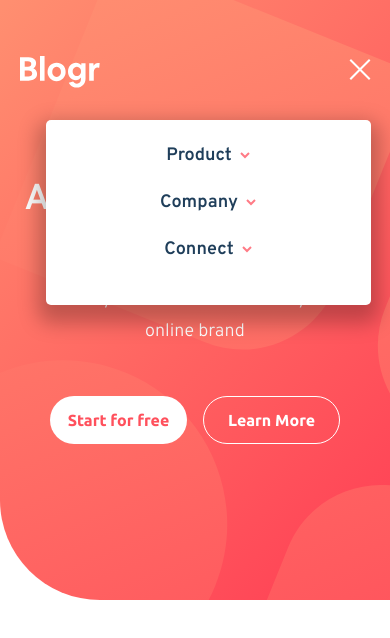
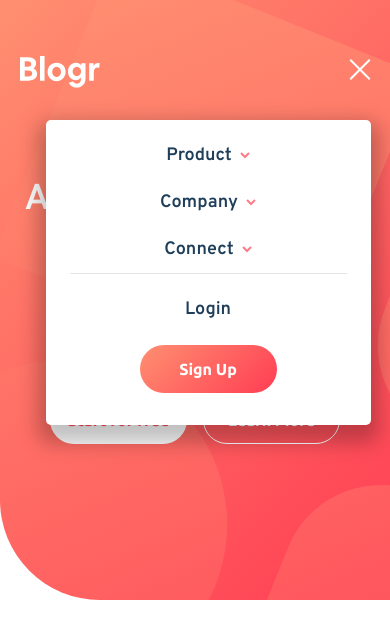
Before and after one commit to tkressma/blogr-landing-page, a React (Create React App) app: page / in a window 390 px wide. Both pictures are taken after a click on the button 357 px from the left and 72 px from the top of the page. Shown: the top 638 px of the page. Built offline with nearby package versions, Linux system fonts and the light colour scheme.

Commit message:
Finish mobile menu layout and functionality

```diff
--- a/src/components/Header/Accessibility.js
+++ b/src/components/Header/Accessibility.js
@@ -17,7 +17,7 @@ const Accessibility = (props) => {
         <React.Fragment>
       <PrimaryButton text="Start for free" />
 
-        <SecondaryButton text="Learn More" />
+        <SecondaryButton text="Learn More"/>
 
         </React.Fragment>
       )}
--- a/src/components/Header/Nav/MobileNav.js
+++ b/src/components/Header/Nav/MobileNav/MobileNav.js
@@ -1,7 +1,8 @@
 import React, { useState, useRef, useEffect } from "react";
 import MobileNavItem from "./MobileNavItem";
-import styles from "../Nav/NavItems.module.css";
+import styles from "../NavItems.module.css";
 import MobileMenu from "./MobileMenu";
+import PrimaryButton from "../../../UI/PrimaryButton"
 import classNames from 'classnames';
 
 const MobileNav = (props) => {
@@ -10,6 +11,8 @@ const MobileNav = (props) => {
   const [menuIsOpen, setMenuIsOpen] = useState(false);
   const [menuAnimation, setMenuAnimation] = useState(false);
   const [activeIndex, setActiveIndex] = useState(null);
+
+
 
   const toggleMenu = () => {
     setMenuIsOpen(!menuIsOpen);
@@ -44,13 +47,18 @@ const MobileNav = (props) => {
         ref={mobileMenuRef}
       />
 
-
-        <ul className={classNames(props.className, styles["links-wrapper-mobile"], !menuIsOpen && styles.fadeout)} ref={dropdownRef} >
+      <section className={classNames(props.className, styles["links-wrapper-mobile"], !menuIsOpen && styles.fadeout)}>
+        <ul className={styles["items-list"]} ref={dropdownRef} >
 
         {props.navItems.map((item, index) => <MobileNavItem key={index} name={item.title} subItems={item.subItems} active={index===activeIndex} onClick={() => handleActive(index)}/>)}
 
         </ul>
 
+        <a href="#" className={styles.login}>
+          Login
+        </a>
+        <PrimaryButton text="Sign Up" mobileNav="true"/>
+        </section>
     </React.Fragment>
   );
 };
--- a/src/components/Header/Nav/MobileNavItem.js
+++ b/src/components/Header/Nav/MobileNav/MobileNavItem.js
@@ -1,6 +1,7 @@
 import styles from "./MobileNavItem.module.css"
 import classNames from "classnames"
-import darkArrow from "../../../assets/icon-arrow-dark.svg"
+import MobileNavSubMenu from "./MobileNavSubMenu"
+import darkArrow from "../../../../assets/icon-arrow-dark.svg"
 const MobileNavItem = (props) => {
     return (
     <>
@@ -11,7 +12,7 @@ const MobileNavItem = (props) => {
           <img src={darkArrow} className={classNames(styles.animate, props.active && styles.rotate)} alt="Arrow for dropdown menu."/>
     </li>
 
-    {props.active && <section className={styles.submenu}>hello</section>}
+    {props.active && <MobileNavSubMenu subItems={props.subItems}/>}
     </>
     )
 
--- a/src/components/Header/Nav/MobileNavItem.module.css
+++ b/src/components/Header/Nav/MobileNav/MobileNavItem.module.css
@@ -5,8 +5,8 @@
     color: #1F3E5A;
     cursor: pointer;
     display: flex;
+    padding: 12px 0px;
     gap: 8px;
-    padding: 12px 0;
     align-items: center;
 }
 
@@ -14,17 +14,9 @@
     opacity: 75%;
 }
 
-.submenu {
-    border: 1px solid black;
-    width: 100%;
-    margin: 0 24px;
-    background-color: #2D2E40;
-    opacity: 0.08;
-    border-radius: 5px;
-  }
 
 .animate {
-    transition: transform .35s ease-in-out;
+    transition: all .35s ease-in-out;
 }
 
 .animate.rotate {
--- /dev/null
+++ b/src/components/Header/Nav/MobileNav/MobileNavSubMenu.js
@@ -0,0 +1,11 @@
+import styles from "./MobileNavSubMenu.module.css"
+const MobileNavSubMenu = (props) => {
+    return (
+    <section className={styles.submenu}>
+    <ul className={styles["submenu__list"]}>
+        {props.subItems.map(item => <li className={styles["submenu__item"]}>{item}</li>)}
+    </ul>
+    </section>
+    )
+}
+export default MobileNavSubMenu
--- /dev/null
+++ b/src/components/Header/Nav/MobileNav/MobileNavSubMenu.module.css
@@ -0,0 +1,30 @@
+.submenu {
+    width: 100%;
+    margin: 0.75rem 1.5rem 1rem;
+    background-color: #2d2e4008;
+    border-radius: 5px;
+    display: flex;
+    flex-direction: column;
+    justify-content: center;
+    align-items: center;
+  }
+
+  .submenu__list {
+      font-family: 'Overpass', sans-serif;
+      font-size: 1rem;
+      font-weight: 600;
+      text-align: center;
+      padding: 1.25rem;
+      list-style-type: none;
+      color: #1F3E5A;
+
+  }
+
+  .submenu__item {
+      cursor: pointer;
+      opacity: 75%;
+  }
+
+  .submenu__item + .submenu__item {
+      margin-top: 1rem;
+  }
--- a/src/components/Header/Nav/Nav.js
+++ b/src/components/Header/Nav/Nav.js
@@ -4,7 +4,7 @@ import styles from "./Nav.module.css";
 import Logo from "./Logo";
 import NavItems from "./NavItems";
 import Accessibility from "../Accessibility";
-import MobileNav from "./MobileNav";
+import MobileNav from "./MobileNav/MobileNav";
 
 const Nav = () => {
   const navItems = [
--- a/src/components/Header/Nav/NavItems.module.css
+++ b/src/components/Header/Nav/NavItems.module.css
@@ -21,9 +21,32 @@
   animation: fadein .35s linear forwards;
 }
 
+.items-list {
+  display: flex;
+  flex-direction: column;
+  align-items: center;
+  width: 100%;
+  border-bottom: 1px solid #E8E4E4;
+}
+
+.login {
+  color: #1F3E5A;
+  font-size: 18px;
+  font-weight: 600;
+  font-family: "Overpass", sans-serif;
+  text-decoration: none;
+  margin: 1.5rem 0;
+}
+
+.login:hover {
+  opacity: 75%;
+}
+
 .fadeout {
   animation: fadeout .35s linear forwards;
 }
+
+
 
 @keyframes fadein {
   from {
--- a/src/components/UI/Button.module.css
+++ b/src/components/UI/Button.module.css
@@ -28,3 +28,10 @@
   background-color: white;
   color: #ff7b86;
 }
+
+.btn--mobilenav {
+  background-image: linear-gradient(
+    135deg
+    , hsl(13, 100%, 72%) 0%, hsl(353, 100%, 62%) 100%);
+    color: white;
+}
--- a/src/components/UI/PrimaryButton.js
+++ b/src/components/UI/PrimaryButton.js
@@ -1,7 +1,7 @@
 import styles from "./Button.module.css";
 const PrimaryButton = (props) => {
   return (
-    <button className={`${styles.btn} ${styles["btn--primary"]}`}>
+    <button className={`${styles.btn} ${styles[props.mobileNav === "true" ? "btn--mobilenav" : "btn--primary"]}`}>
       {props.text}
     </button>
   );
```
Also changed, not shown: src/components/Header/Nav/MobileNav/MobileMenu.js (renamed from src/components/Header/Nav/MobileMenu.js), src/components/Header/Nav/MobileNav/MobileMenu.module.css (renamed from src/components/Header/Nav/MobileMenu.module.css).
